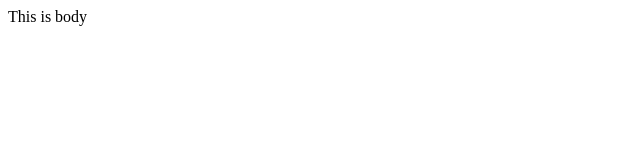
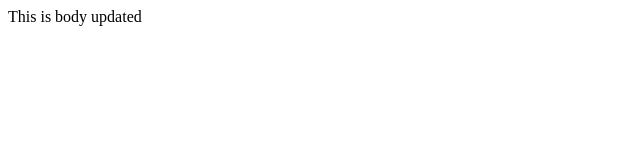
Before and after one commit to sukantahui/test_html, a plain HTML site: page index.html in a window 1280 px wide. Shown: the full height of the page, 0-640 px from the left. Drawn offline with Linux system fonts and the light colour scheme.

Commit message:
first commit3

```diff
--- a/index.html
+++ b/index.html
@@ -5,6 +5,6 @@
     <title>Title</title>
 </head>
 <body>
-    This is body
+    This is body updated
 </body>
 </html>
```
